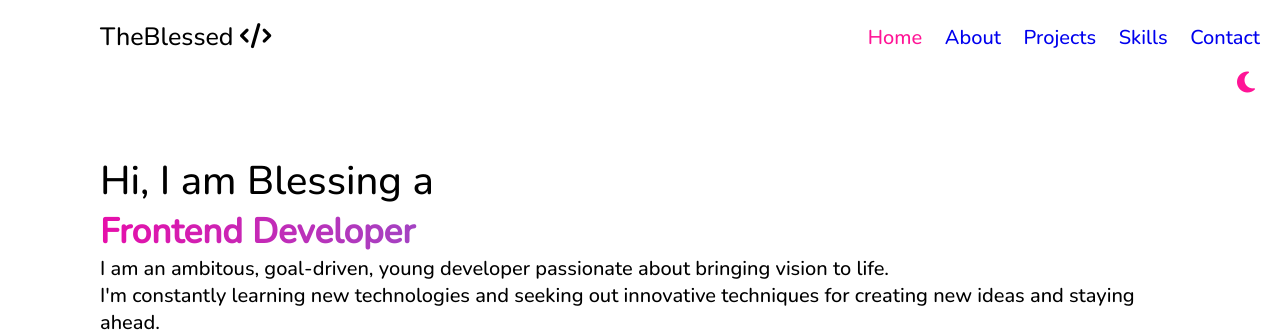
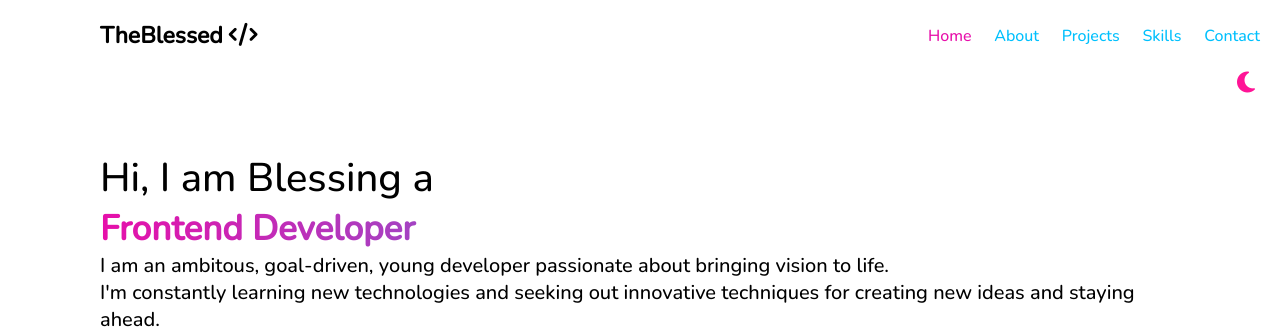
Before and after one commit to theblessed-coder/theblessedcoder.github.io, a plain HTML site: page index.html in a window 1280 px wide. Shown: the top 332 px of the page. Drawn offline with nearby package versions, Linux system fonts and the light colour scheme.

Commit message:
modified header section variable

```diff
--- a/style.css
+++ b/style.css
@@ -86,22 +86,21 @@ body.dark-mode {
 }
 
 .logo {
-    font-size: 2.5rem;
-    color: #000000;
-    text-decoration: none;
-    font-weight: 200;
+    font-size: var(--font-size-x-large);
+    color: var(--primary-color);
+    font-weight: var(--font-weight-bold);
     padding-right: 35rem;
 }
 
 body.dark-mode header .logo {
-    color: #ffffff;
+    color: var(--primary-color2);
 }
 
 .navbar a {
-    font-size: 2rem;
-    text-decoration: none;
-    font-weight: 200;
+    font-size: var(--font-size-medium);
+    font-weight: var(--font-weight-regular);
     padding-right: 2rem;
+    color: var(--secondary-color2);
 }
 
 .navbar a:last-child {
@@ -110,7 +109,7 @@ body.dark-mode header .logo {
 
 .navbar a:hover,
 .navbar .span {
-    color: #ff1496;
+    color: var(--secondary-color);
 }
 
 /* header ends here */
```
